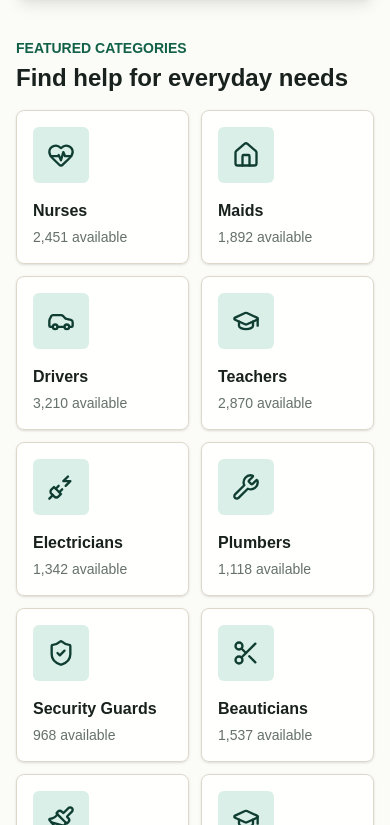
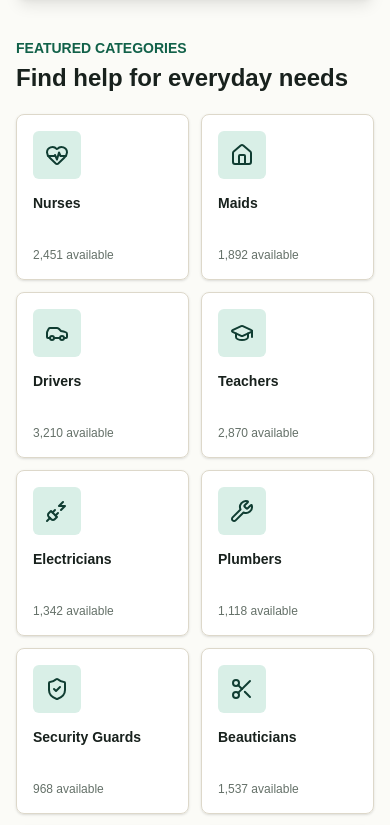
Before and after one commit to adilhayat86/kamker, a Next.js app: page / in a window 390 px wide. Shown: the part 1019-1844 px from the top of the page. Built offline with nearby package versions, Linux system fonts and the light colour scheme.

Commit message:
Improve mobile category card spacing

```diff
--- a/src/components/category-grid.tsx
+++ b/src/components/category-grid.tsx
@@ -62,19 +62,23 @@ const categoryIcons = {
 
 export function CategoryGrid({ categories }: CategoryGridProps) {
   return (
-    <div className="mt-4 grid grid-cols-2 gap-3 sm:mt-6 sm:grid-cols-3 lg:grid-cols-4 xl:grid-cols-5">
+    <div className="mt-5 grid grid-cols-2 gap-3 sm:mt-7 sm:grid-cols-3 lg:grid-cols-4 xl:grid-cols-5">
       {categories.map((category) => {
         const Icon =
           categoryIcons[category.icon as keyof typeof categoryIcons] ?? Wrench;
 
         return (
-          <Card key={category.name} className="bg-white/90 shadow-sm">
-            <CardContent className="p-4 sm:p-5">
-              <div className="flex size-14 items-center justify-center rounded-md bg-accent text-accent-foreground">
-                <Icon className="size-7" aria-hidden="true" />
+          <Card key={category.name} className="h-full bg-white/95 shadow-sm">
+            <CardContent className="flex min-h-36 flex-col justify-between p-4 sm:min-h-40 sm:p-5">
+              <div>
+                <div className="flex size-12 items-center justify-center rounded-md bg-accent text-accent-foreground sm:size-14">
+                  <Icon className="size-6 sm:size-7" aria-hidden="true" />
+                </div>
+                <h3 className="mt-4 min-h-10 text-sm font-semibold leading-tight sm:text-base">
+                  {category.name}
+                </h3>
               </div>
-              <h3 className="mt-4 text-base font-semibold">{category.name}</h3>
-              <p className="mt-1 text-sm text-muted-foreground">
+              <p className="mt-3 text-xs text-muted-foreground sm:text-sm">
                 {category.count} available
               </p>
             </CardContent>
```
